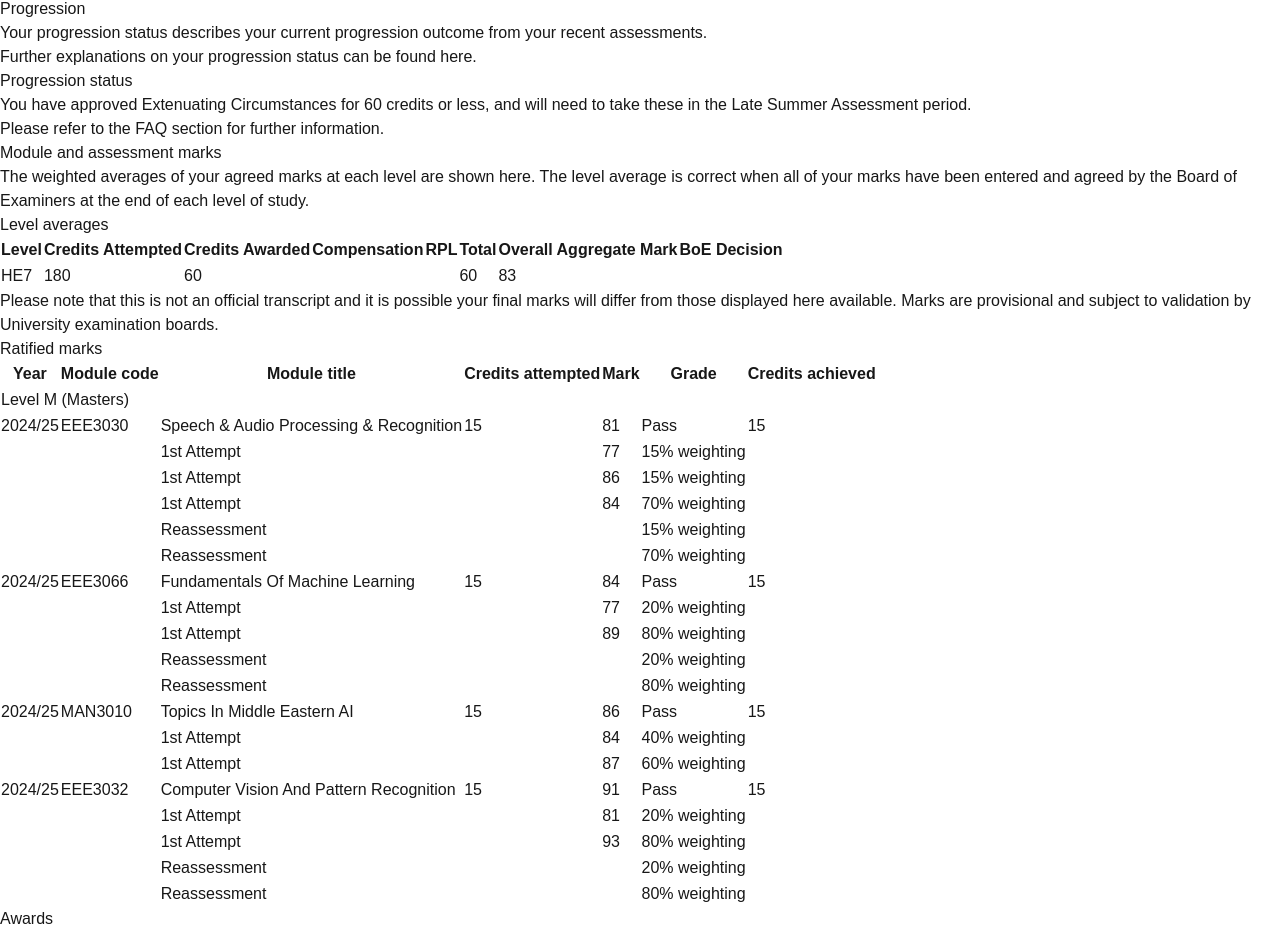
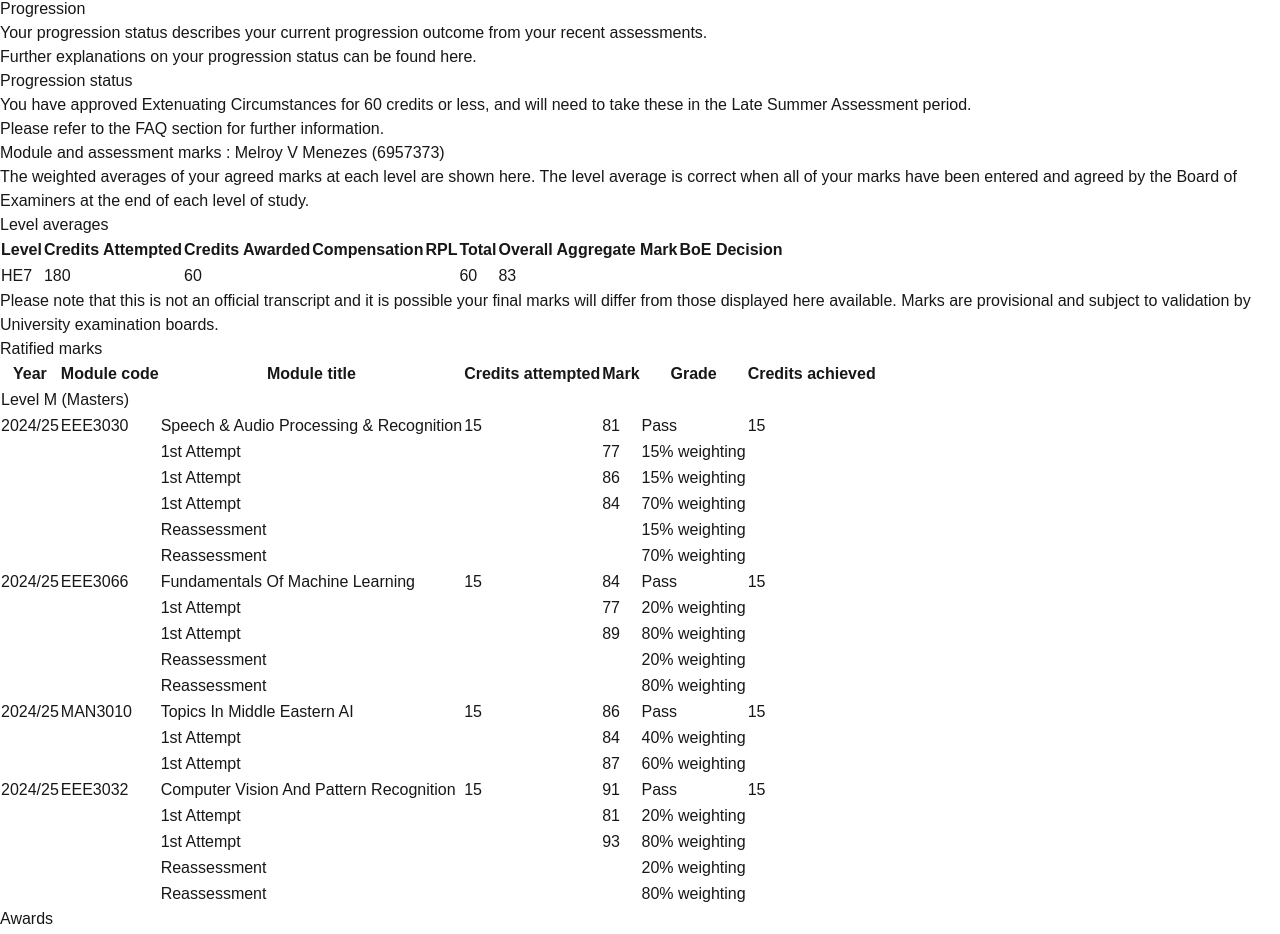
Before and after one commit to VimalShetty07/surrey_college_website, a Next.js app: page /academics/modules/marks in a window 1280 px wide. Shown: the part 1655-2589 px from the top of the page. Built offline with nearby package versions, Linux system fonts and the light colour scheme.

Commit message:
added title on marks page

```diff
--- a/src/app/academics/modules/marks/page.tsx
+++ b/src/app/academics/modules/marks/page.tsx
@@ -72,7 +72,7 @@ export default function ModuleMarksPage() {
 
         {/* Module and assessment marks Section */}
         <div className="bg-white border mb-4">
-          <div className="bg-gray-200 px-3 py-2 text-sm font-semibold">Module and assessment marks</div>
+          <div className="bg-gray-200 px-3 py-2 text-sm font-semibold">Module and assessment marks  :               Melroy V Menezes (6957373)</div>
           <div className="p-3 flex">
             <div className="w-1/2">
               <p className="text-xs mb-1">The weighted averages of your agreed marks at each level are shown here. The level average is correct when all of your marks have been entered and agreed by the Board of Examiners at the end of each level of study.</p>
```
